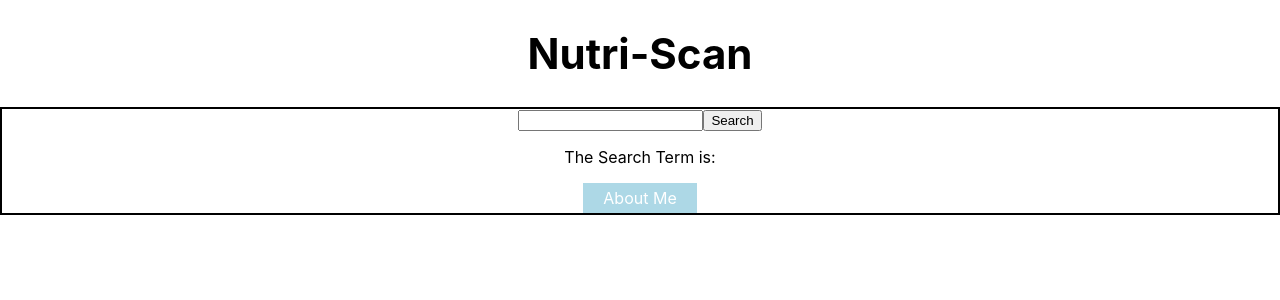
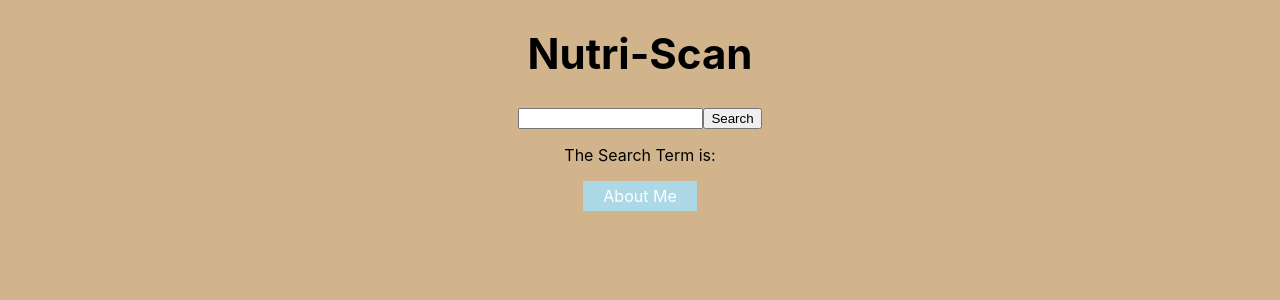
Before and after one commit to nprasad2077/project-2, a React (Create React App) app: page / in a window 1280 px wide. Shown: the top 300 px of the page. Built offline with nearby package versions, Linux system fonts and the light colour scheme.

Commit message:
better link CSS

```diff
--- a/src/App.js
+++ b/src/App.js
@@ -56,7 +56,7 @@ function App() {
   }
 
   return (
-    <div>
+    <div className='app'>
       <Header />
 
       <main>
--- a/src/components/Header.js
+++ b/src/components/Header.js
@@ -3,12 +3,8 @@ import {Link } from "react-router-dom";
 
 function Header() {
   return (
-    <div>
+    <div className='headerMain'>
         <h1 className='header'>Nutri-Scan</h1>
-
-        <nav className='nav'>
-          {/* <Link to='/'><p>Back to Search</p></Link> */}
-        </nav>
     </div>
   )
 }
--- a/src/components/Images.js
+++ b/src/components/Images.js
@@ -1,4 +1,5 @@
 import React from 'react'
+import {Link } from "react-router-dom";
 
 function Images({foodData, image}) {
 
@@ -12,6 +13,7 @@ function Images({foodData, image}) {
       <img className='imageInfo' src={foodData && foodData[image].image_nutrition_url}></img>
       <img className='imageInfo' src={foodData && foodData[image].image_packaging_url}></img>
 
+
     </div>
   )
 }
--- a/src/components/Search.js
+++ b/src/components/Search.js
@@ -22,7 +22,7 @@ function Search({foodData, setFoodData, getFoodData, foodSearch, setFoodSearch,
       </div>
 
       <div className='masterFood'>
-        {foodData && foodData.map(food => <div className='foodComponents' onClick={foodClick}><Link to={'item/' + food.id}><img src={food.image_url}></img></Link><br></br> {food.product_name} <br></br> {food.serving_size} </div>)}
+        {foodData && foodData.map(food => <div className='foodComponents' onClick={foodClick}><Link className='linky' to={'item/' + food.id}><img src={food.image_url}></img></Link><br></br> {food.product_name} <br></br> {food.serving_size} </div>)}
       </div>
       <Link to='about/'>About Me</Link>
     </div>
--- a/src/index.css
+++ b/src/index.css
@@ -12,14 +12,26 @@ code {
     monospace;
 }
 
+html {
+  background-color: tan;
+}
+
+.app {
+  background-color: tan;
+}
+.headerMain {
+  background-color: tan;
+}
+
 .header {
   text-align: center;
   font-size: 42px;
+  /* background-color: tan; */
 }
 
 .form {
   text-align: center;
-  border: 2px solid black;
+  /* border: 2px solid black; */
   /* display: flex; */
   /* flex-direction: row; */
   /* flex: wrap; */
@@ -81,13 +93,20 @@ a:hover, a:active {
   background-color: red;
 }
 
+.linky:visited, .linky:hover, .linky:link, .linky:active {
+  color: black;
+  background-color:tan
+
+}
+
 .allergens {
   color: red
 }
 
 .images {
   display: flex;
-  /* flex-wrap: wrap; */
+  flex-wrap: wrap;
   justify-content: space-between;
-  flex-direction: column;
+  /* flex-direction: column; */
+  margin: 10px
 }
```
